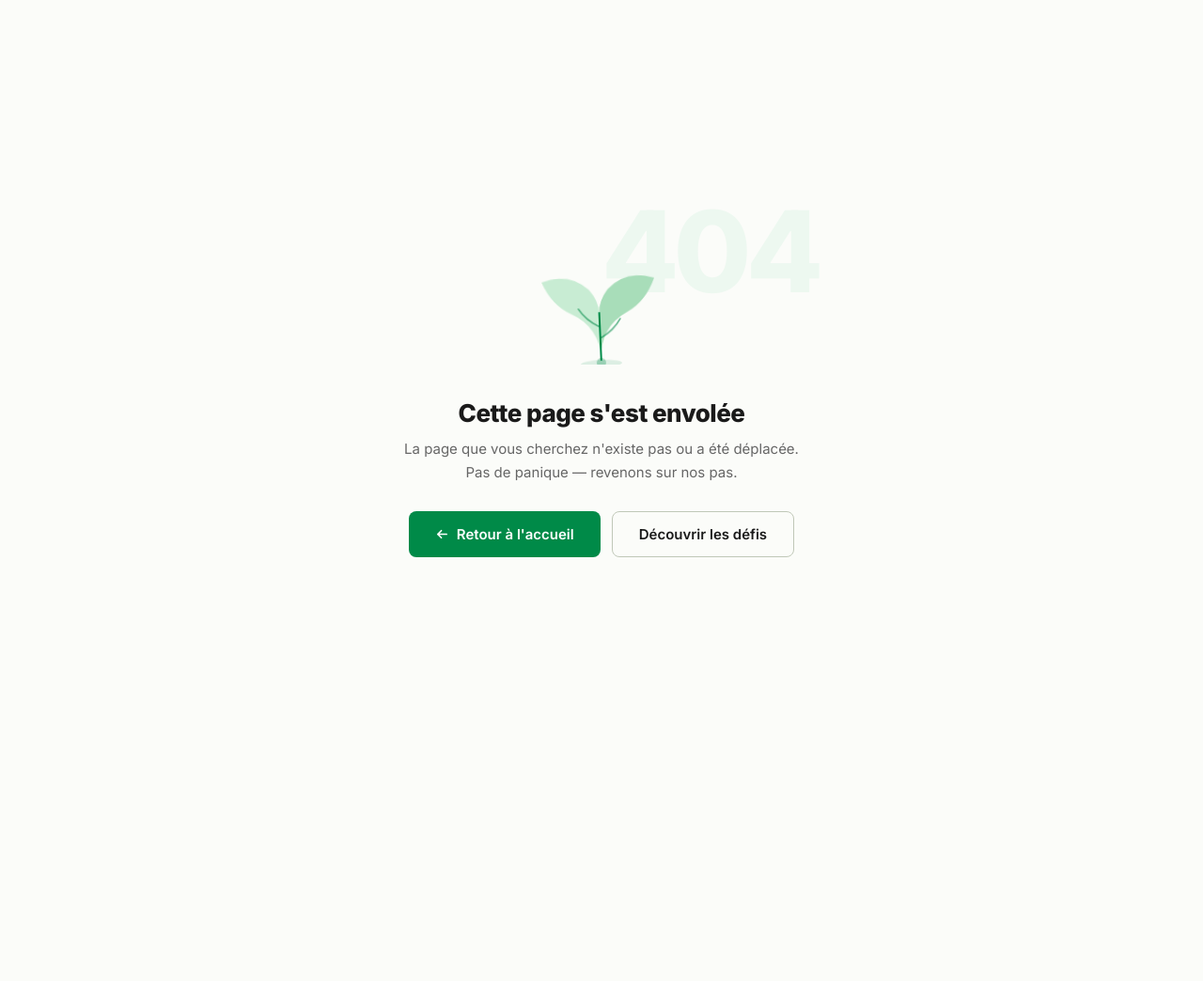
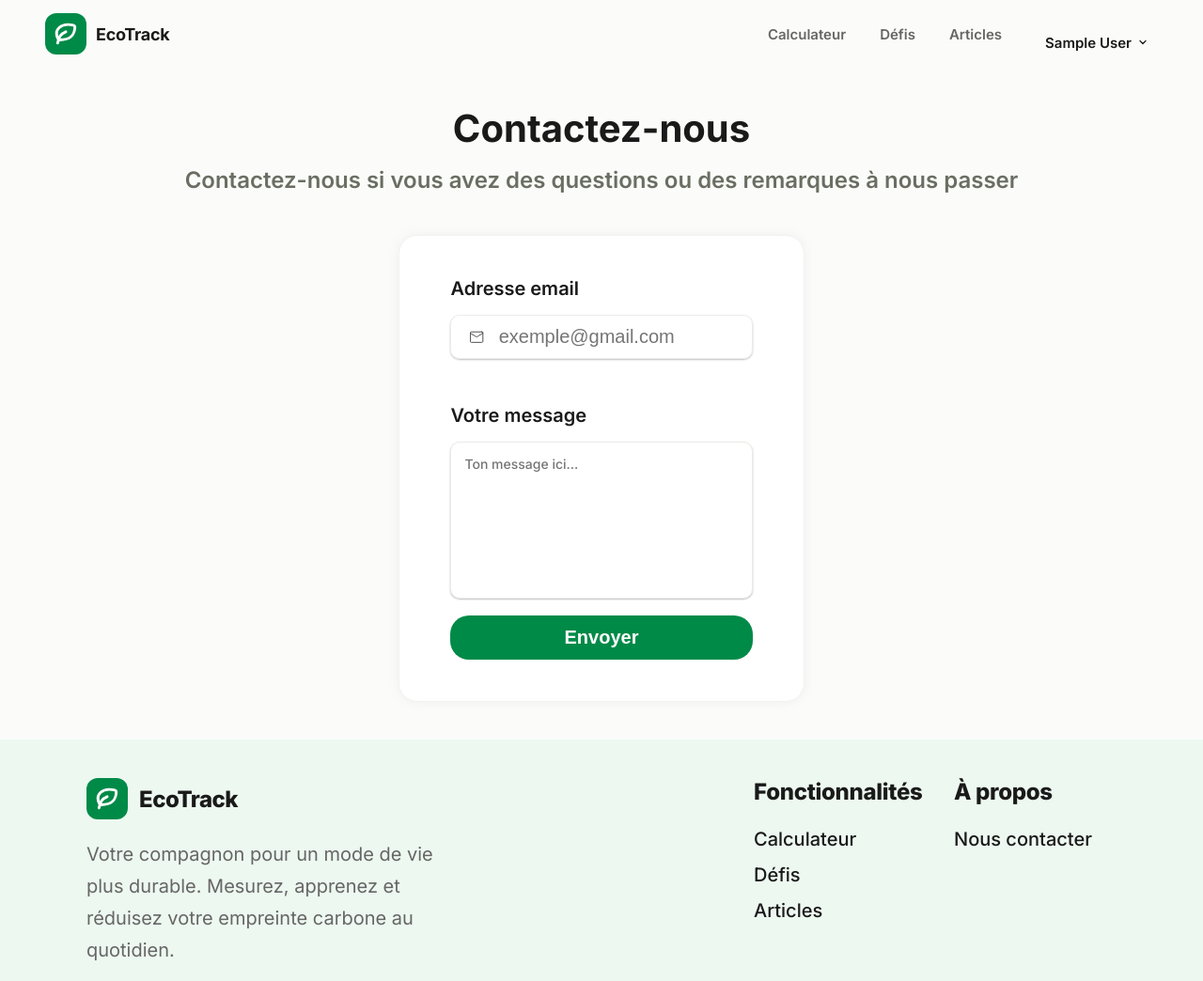
Before and after one commit to mgayvallet/EcoTrack, a PHP site: page /contact in a window 1280 px wide. Shown: the whole page at 94% size. Before the commit the page ends 593 px from the top, so only its background shows below. Run offline with PHP 8.4, Linux system fonts and the light colour scheme; the visitor is signed in with stand-in values (Sample User, id 1).

Commit message:
feat: add contact page and routing with associated styles

```diff
--- a/public/index.php
+++ b/public/index.php
@@ -11,6 +11,7 @@ $router->get('/', "HomeController@index");
 $router->get('/calculator', "HomeController@showCalculatorPage")->auth();
 $router->get('/challenge', "HomeController@showChallengePage")->auth();
 $router->get('/challenge/validate/:id', "HomeController@validateChallenge")->auth();
+$router->get('/contact', "HomeController@showContactPage")->auth();
 $router->post('/calculator', "HomeController@calculate")->auth();
 
 $router->get('/login', "UserController@loginPage");
--- /dev/null
+++ b/public/style/contact.css
@@ -0,0 +1,84 @@
+hgroup {
+	display: flex;
+	flex-direction: column;
+	gap: 1rem;
+	margin-bottom: 44px;
+	width: 97%;
+}
+hgroup h1 {
+	font-size: 40px;
+	font-weight: 700;
+}
+hgroup p {
+	color: #6a6e62;
+	font-size: 24px;
+	font-weight: 600;
+}
+section {
+	display: flex;
+	flex-direction: column;
+	padding: 44px 54px;
+	background-color: #fff;
+	border: #f2f3f0 solid 1px;
+	-webkit-box-shadow: 0px 0px 8px 2px rgba(221, 222, 218, 0.25);
+	box-shadow: 0px 0px 8px 2px rgba(221, 222, 218, 0.25);
+	border-radius: 20px;
+	width: 35%;
+}
+form {
+	display: flex;
+	flex-direction: column;
+	align-items: center;
+}
+input,
+label {
+	width: 100%;
+}
+label {
+	display: flex;
+	flex-direction: column;
+	text-align: left;
+	gap: 1rem;
+	font-size: 20px;
+	font-weight: 600;
+}
+label div {
+	display: flex;
+	flex-direction: row;
+	align-items: center;
+	gap: 1rem;
+	padding: 11px 20px;
+	border-radius: 10px;
+	border: #ecede9 1px solid;
+	-webkit-box-shadow: 0px 1px 2px 0px rgba(0, 0, 0, 0.25);
+	box-shadow: 0px 1px 2px 0px rgba(0, 0, 0, 0.25);
+	margin-bottom: 48px;
+}
+label div input {
+	font-size: 20px;
+	background-color: transparent;
+	border: transparent;
+}
+textarea {
+	font-family: inter;
+	border: #ecede9 1px solid;
+	-webkit-box-shadow: 0px 1px 2px 0px rgba(0, 0, 0, 0.25);
+	box-shadow: 0px 1px 2px 0px rgba(0, 0, 0, 0.25);
+	border-radius: 10px;
+	padding: 14px;
+	font-size: 14px;
+	font-weight: 500;
+}
+button {
+	text-align: center;
+	width: 100%;
+	background-color: #008a48;
+	color: #fff;
+	padding: 12px;
+	font-size: 20px;
+	font-weight: 700;
+	cursor: pointer;
+	border-radius: 20px;
+    border: none;
+    margin-top: 18px;
+}
--- a/src/Controllers/HomeController.php
+++ b/src/Controllers/HomeController.php
@@ -51,6 +51,16 @@ class HomeController
         require VIEWS . 'layout/layout.php';
     }
 
+    public function showContactPage()
+    {
+        ob_start();
+        require VIEWS . 'App/contact.php';
+        $content = ob_get_clean();
+
+        $title = 'EcoTrack - Contact';
+        require VIEWS . 'layout/layout.php';
+    }
+
     public function validateChallenge($id)
     {
         $defiManager = new DefiManager();
--- /dev/null
+++ b/src/Views/App/contact.php
@@ -0,0 +1,24 @@
+<link rel="stylesheet" href="./style/contact.css">
+<hgroup>
+    <h1>Contactez-nous</h1>
+    <p>Contactez-nous si vous avez des questions ou des remarques à nous passer</p>
+</hgroup>
+<section>
+    <form>
+        <label>
+            Adresse email
+            <div>
+                <svg width="16" height="14" viewBox="0 0 16 14" fill="none" xmlns="http://www.w3.org/2000/svg">
+                    <path d="M14.3463 0.5H1.65397C1.01672 0.5 0.500122 1.033 0.500122 1.69048V11.8095C0.500122 12.467 1.01672 13 1.65397 13H14.3463C14.9835 13 15.5001 12.467 15.5001 11.8095V1.69048C15.5001 1.033 14.9835 0.5 14.3463 0.5Z" stroke="#3C3C3C" stroke-linecap="round" stroke-linejoin="round" />
+                    <path d="M0.500122 1.98812L7.26166 6.18364C7.469 6.30923 7.7303 6.378 8.00012 6.378C8.26995 6.378 8.53125 6.30923 8.73858 6.18364L15.5001 1.98812" stroke="#3C3C3C" stroke-linecap="round" stroke-linejoin="round" />
+                </svg>
+                <input type="email" name="email-contact" placeholder="exemple@gmail.com" required>
+            </div>
+        </label>
+        <label>
+            Votre message
+            <textarea name="message-contact" id="" style="resize: none; height: 167px;" placeholder="Ton message ici..."></textarea>
+        </label>
+        <button type="submit">Envoyer</button>
+    </form>
+</section>
```
